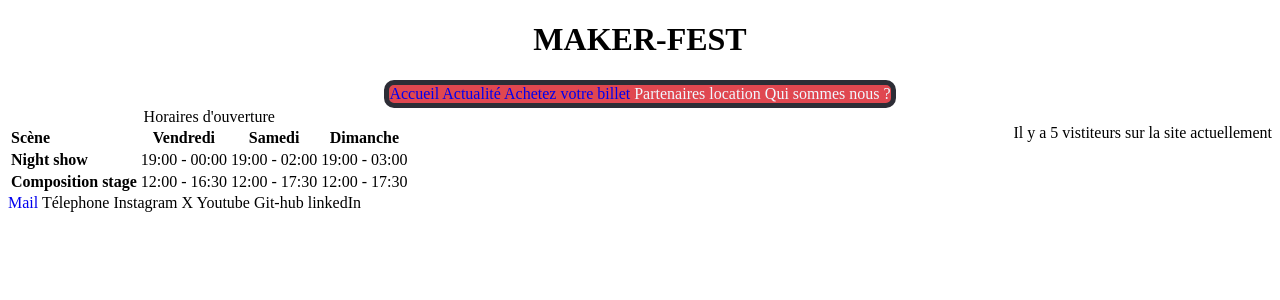
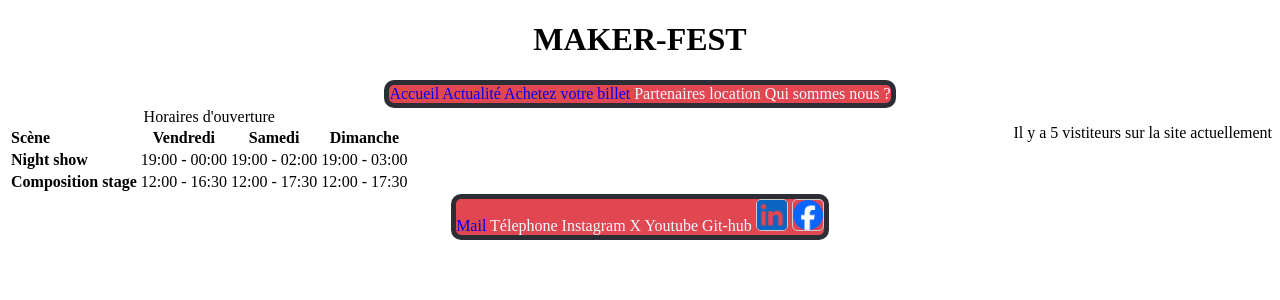
Before and after one commit to Thatonedragon/CoursApplicationWeb, a PHP site: page / in a window 1280 px wide. Shown: the part 268-568 px from the top of the page. Run offline with PHP 8.4, Linux system fonts and the light colour scheme.

Commit message:
Dylan chages

```diff
--- a/StyleSheet/Style.css
+++ b/StyleSheet/Style.css
@@ -16,7 +16,12 @@ table{
     justify-content: flex-start;
 }
 
-
+.icons{
+    width: 30px; /* Adjust the width as needed */
+    height: 30px; /* Adjust the height as needed */
+    border: 1px solid #ccc; /* Optional border */
+    border-radius: 5px; /* Optional border radius */
+}
 
 #recherche{
     display: block;
@@ -55,5 +60,16 @@ a:visited{
     display: flex;
     justify-content:space-between;
     flex-flow: row-reverse;
+}
 
+#contact{
+    display: block;
+    background-color: #E04750;
+    border: 5px #2D2D36 solid;
+    border-radius: 10px;
+    width: fit-content;
+    text-align: center;
+    color: aliceblue;
+    margin-left: auto;
+    margin-right: auto;
 }
--- a/index.html
+++ b/index.html
@@ -69,14 +69,15 @@
         </div>
             <nav id="contact">
                 <!-- ouvre un éditeur de mail -->
-                <a href="./mail.html">Mail</a>
+                <a href="mailto:unimakers.amiens@gmail.com?subject=WebMail%20test&body=Dear%20Unimakers">Mail</a>
                 <!-- ouvre le composeur d'appel -->
                 <a href="">Télephone</a>
                 <a href="">Instagram</a>
                 <a href="">X</a>
                 <a href="">Youtube</a>
                 <a href="">Git-hub</a>
-                <a href="">linkedIn</a>
+                <a href=""><img class="icons" src="./media/LinkedIn_logo.png" alt="linkedIn"></a>
+                <a href=""><img class="icons" src="./media/Facebook_Logo_Primary.png" alt="Facebook"></a>
             </nav>
 
     </body>
```
Also changed, not shown: media/Facebook_Logo_Primary.png (added), media/Facebook_Logo_Secondary.png (added), media/LinkedIn.png (added), media/LinkedIn_logo.png (added). Lines whose indentation alone changed are shown as unchanged.
